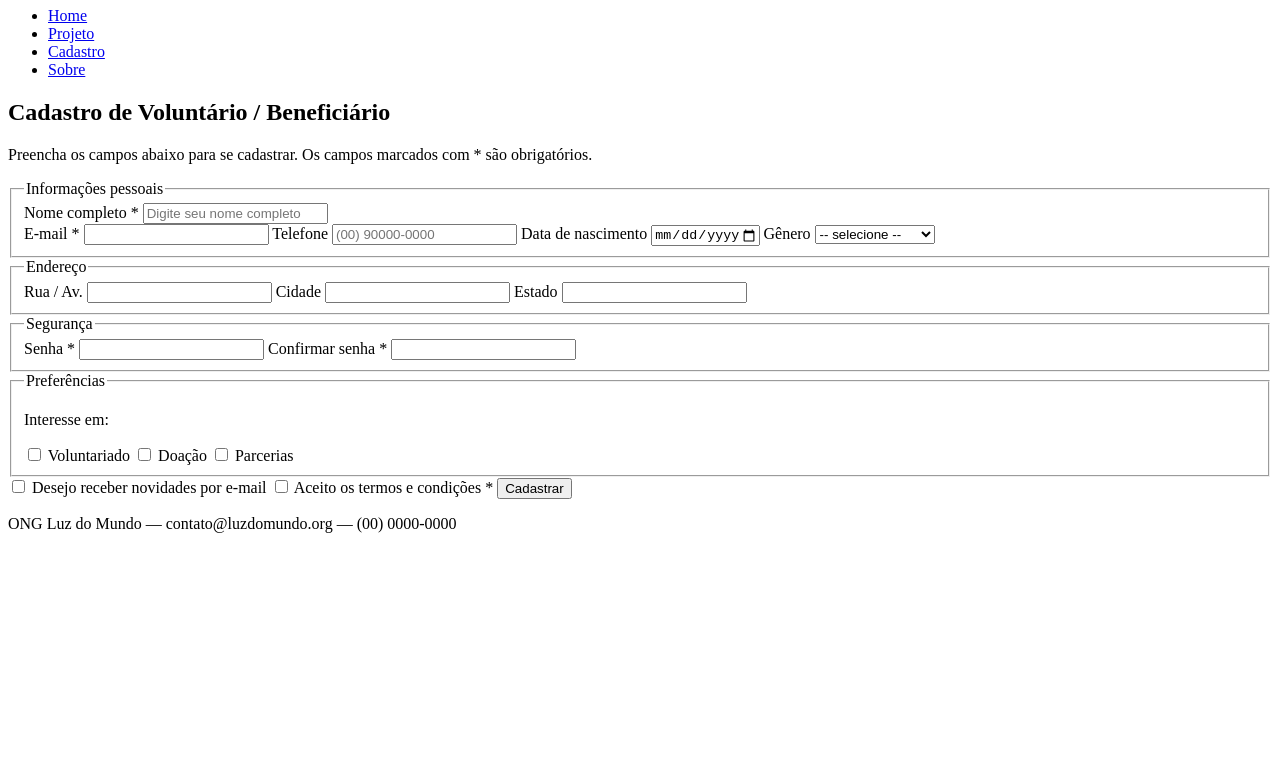
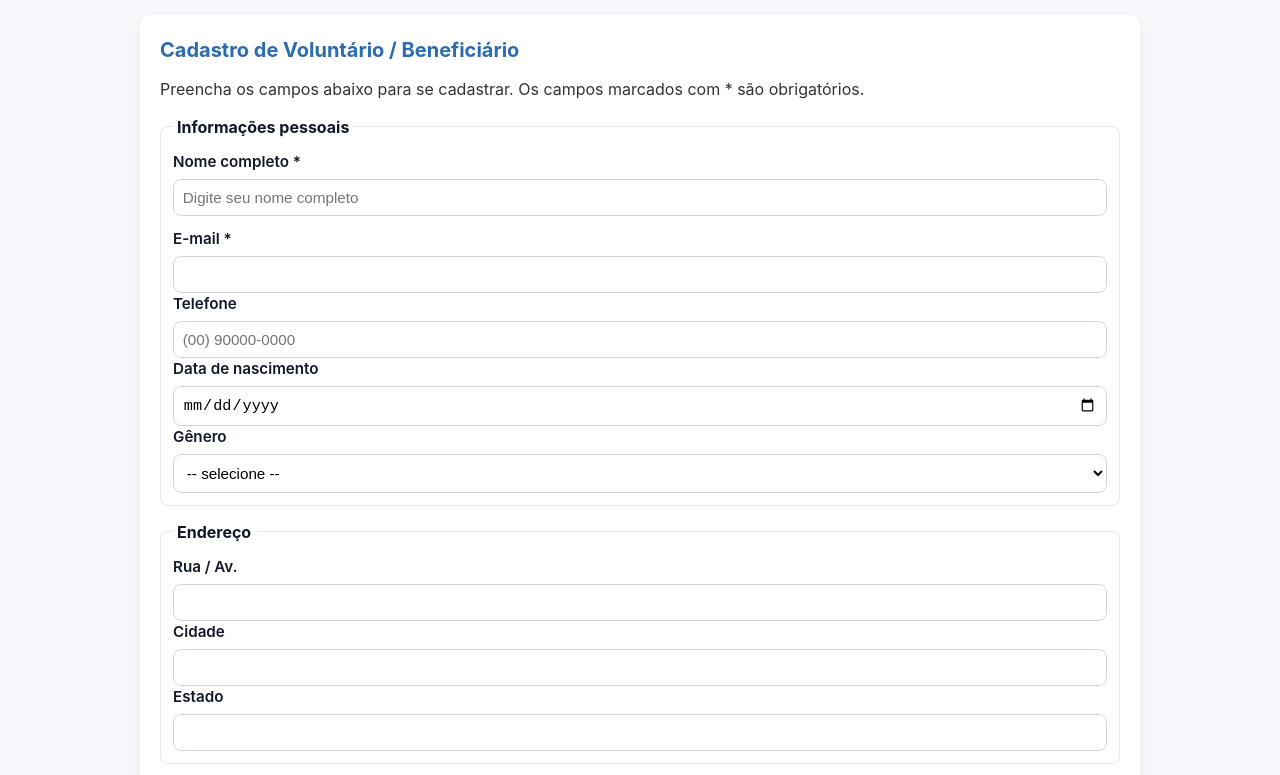
Before and after one commit to Ricardo1593/atividade1, a plain HTML site: page telas.html/cadastro.html in a window 1280 px wide. Shown: the part 73-848 px from the top of the page. Before the commit the page ends 800 px from the top, so only its background shows below. Drawn offline with Linux system fonts and the light colour scheme.

Commit message:
integração do css

```diff
--- /dev/null
+++ b/css/style.css
@@ -0,0 +1,263 @@
+:root {
+    --bg: #f6f8fb;
+    --card: #ffffff;
+    --primary: #2b6cb0;
+    --accent: #f6b042;
+    --muted: #6b7280;
+    --success: #16a34a;
+    --danger: #e11d48;
+    --max-width: 1000px;
+}
+
+
+* {
+    box-sizing: border-box;
+    margin: 0;
+    padding: 0
+}
+
+html,
+body {
+    height: 100%
+}
+
+body {
+    font-family: -apple-system, BlinkMacSystemFont, "Segoe UI", Roboto, "Helvetica Neue", Arial;
+    line-height: 1.5;
+    color: #111827;
+    background: var(--bg);
+    -webkit-font-smoothing: antialiased;
+    -moz-osx-font-smoothing: grayscale;
+}
+
+
+header {
+    background: linear-gradient(90deg, var(--primary), #3b82f6 100%);
+    color: white;
+    padding: 1rem 0.5rem;
+}
+
+.site-branding h1 {
+    font-size: 1.5rem;
+    margin: 0
+}
+
+nav {
+    margin-top: 0.5rem
+}
+
+nav ul {
+    list-style: none;
+    display: flex;
+    gap: 0.5rem;
+    flex-wrap: wrap
+}
+
+nav a {
+    color: rgba(255, 255, 255, 0.95);
+    text-decoration: none;
+    padding: 0.45rem 0.65rem;
+    border-radius: 6px;
+    display: inline-block
+}
+
+nav a:hover {
+    background: rgba(255, 255, 255, 0.08)
+}
+
+main {
+    max-width: var(--max-width);
+    margin: 1.25rem auto;
+    padding: 0 1rem
+}
+
+section,
+article {
+    background: var(--card);
+    padding: 1.25rem;
+    border-radius: 10px;
+    box-shadow: 0 6px 18px rgba(15, 23, 42, 0.06)
+}
+
+h2 {
+    font-size: 1.25rem;
+    margin-bottom: 0.75rem;
+    color: var(--primary)
+}
+
+h3 {
+    font-size: 1.05rem;
+    margin-top: 0.75rem
+}
+
+p {
+    margin: 0 0 0.85rem 0;
+    color: #333
+}
+
+figure {
+    margin: 0 0 1rem 0
+}
+
+figure img {
+    display: block;
+    max-width: 100%;
+    height: auto;
+    border-radius: 8px
+}
+
+figcaption {
+    font-size: 0.9rem;
+    color: var(--muted);
+    margin-top: 0.5rem
+}
+
+footer {
+    max-width: var(--max-width);
+    margin: 1rem auto;
+    padding: 0.75rem 1rem;
+    color: var(--muted);
+    text-align: center
+}
+
+/* Forms */
+form {
+    display: block;
+    margin-top: 0.75rem
+}
+
+.form-group {
+    margin-bottom: 0.75rem
+}
+
+label {
+    display: block;
+    margin-bottom: 0.35rem;
+    font-weight: 600;
+    font-size: 0.95rem
+}
+
+input[type="text"],
+input[type="email"],
+input[type="tel"],
+input[type="date"],
+input[type="password"],
+select,
+textarea {
+    width: 100%;
+    padding: 0.55rem;
+    border: 1px solid #d1d5db;
+    border-radius: 8px;
+    background: transparent;
+    font-size: 0.95rem
+}
+
+fieldset {
+    border: 1px solid #e6e9ee;
+    padding: 0.75rem;
+    border-radius: 8px;
+    margin-bottom: 0.9rem
+}
+
+legend {
+    font-weight: 700;
+    padding: 0 0.25rem
+}
+
+button {
+    background: var(--primary);
+    color: white;
+    border: none;
+    padding: 0.6rem 1rem;
+    border-radius: 8px;
+    font-weight: 700;
+    cursor: pointer
+}
+
+button:hover {
+    filter: brightness(0.95)
+}
+
+
+a {
+    color: var(--primary)
+}
+
+a:hover {
+    text-decoration: underline
+}
+
+
+@media (min-width:640px) {
+    .site-branding {
+        display: inline-block
+    }
+
+    nav {
+        display: inline-block;
+        float: right
+    }
+}
+
+@media (min-width:900px) {
+    main {
+        padding: 0
+    }
+
+    .two-col {
+        display: flex;
+        gap: 1rem
+    }
+}
+
+
+.text-muted {
+    color: var(--muted)
+}
+
+.sr-only {
+    position: absolute;
+    width: 1px;
+    height: 1px;
+    padding: 0;
+    margin: -1px;
+    overflow: hidden;
+    clip: rect(0, 0, 0, 0);
+    white-space: nowrap;
+    border: 0
+}
+
+
+footer p {
+    margin: 0;
+    font-size: 0.95rem
+}
+
+
+.hero-img {
+    width: 100%;
+    height: auto;
+    border-radius: 10px
+}
+
+
+section[aria-labelledby][style] {
+    background: linear-gradient(180deg, #fff, #fbfcff)
+}
+
+input:focus,
+select:focus,
+textarea:focus {
+    outline: 3px solid rgba(59, 130, 246, 0.18);
+    border-color: var(--primary)
+}
+
+@media (max-width:480px) {
+    nav ul {
+        flex-direction: column
+    }
+
+    .site-branding h1 {
+        font-size: 1.25rem
+    }
+}
--- a/telas.html/cadastro.html
+++ b/telas.html/cadastro.html
@@ -5,6 +5,7 @@
     <meta charset="UTF-8">
     <meta name="viewport" content="width=device-width, initial-scale=1.0">
     <link rel="shortcut icon" href="img/d4fb83ef-0b27-40a3-a2a8-d6b6e267285a.jpg" type="image/jpeg">
+    <link rel="stylesheet" href="../css/style.css">
     <title>Luz do Mundo</title>
 </head>
 
```
Also changed, not shown: index.html (+1 -0 lines), telas.html/projeto.html (+1 -0 lines), telas.html/sobre.html (+1 -0 lines).
